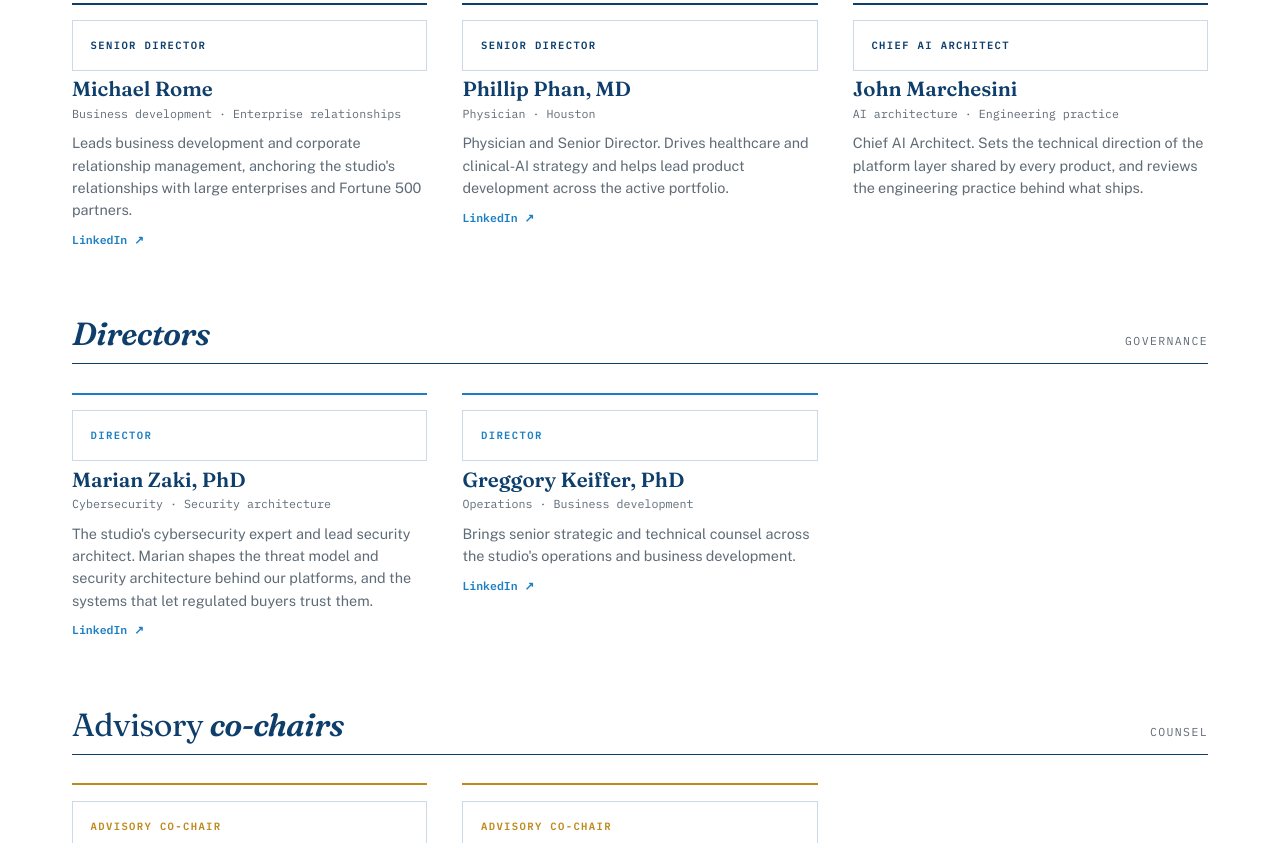
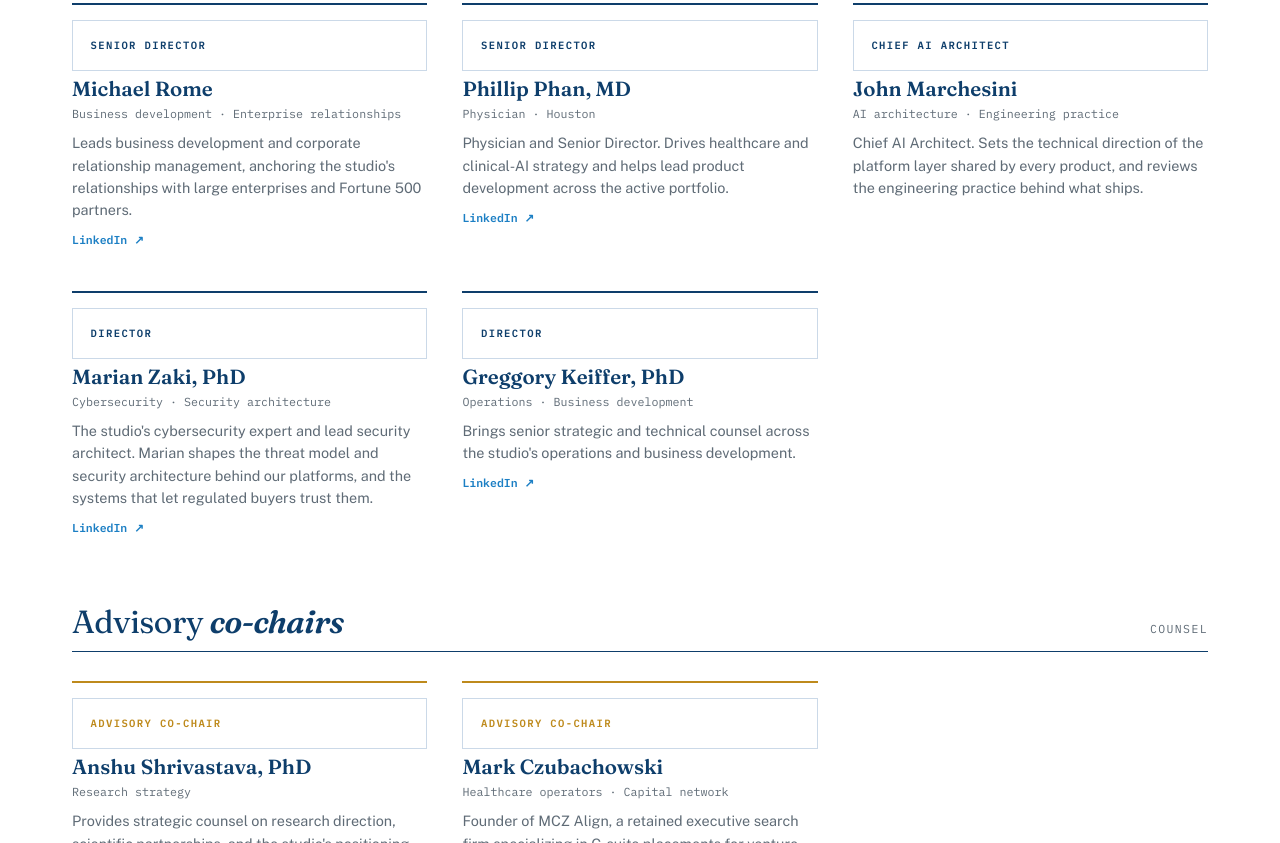
Before and after one commit to CelesiumAI/celesium-site, a website: page leadership.html in a window 1280 px wide. Shown: the part 501-1344 px from the top of the page. Drawn offline with nearby package versions, Linux system fonts and the light colour scheme.

Commit message:
Leadership: fold directors into operating leadership; fix Marian Zaki pronoun
- Marian Zaki and Greggory Keiffer now sit under Operating leadership
- Removed the standalone Directors section
- Dr. Marian Zaki is she/her on the security page

```diff
--- a/leadership.html
+++ b/leadership.html
@@ -67,13 +67,6 @@
       <div class="sub">AI architecture · Engineering practice</div>
       <p>Chief AI Architect. Sets the technical direction of the platform layer shared by every product, and reviews the engineering practice behind what ships.</p>
     </div>
-  </div>
-
-  <div class="rule-head rv">
-    <h2><em>Directors</em></h2>
-    <span class="count">Governance</span>
-  </div>
-  <div class="roster grp-dir">
     <div class="pers rv">
       <div class="role">Director</div>
       <h3>Marian Zaki, PhD</h3>
```
